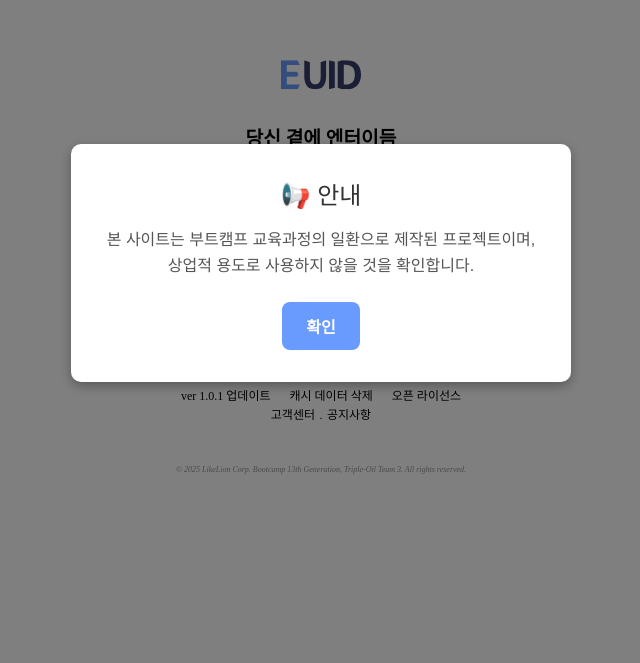
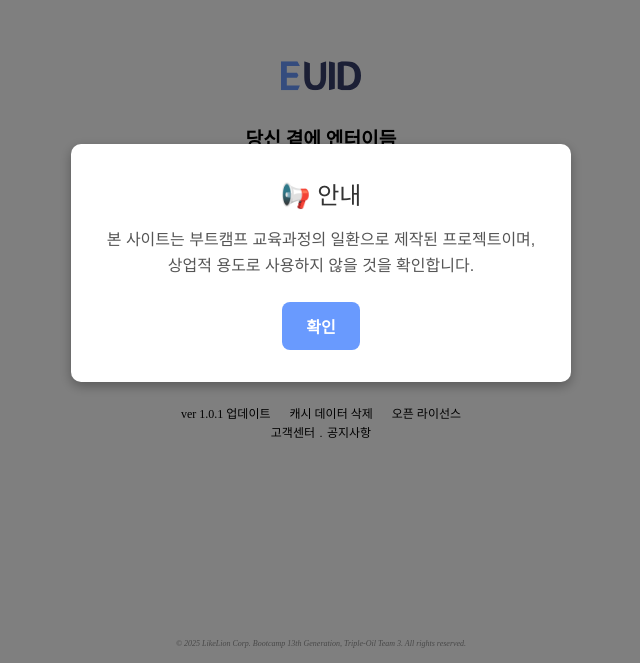
Before and after one commit to FRONTENDBOOTCAMP-13th/next-to-euid, a website built with Vite: page src/login-welcome.html in a window 1280 px wide. Shown: the part 137-800 px from the top of the page, without its empty margins (319-959 px from the left). Built offline with nearby package versions, Linux system fonts and the light colour scheme; a web font is replaced by a local one.

Commit message:
refactor♻️: Modify login-welcome.css
- Change the border color of the speech bubble
- Prevent line breaks in the speech bubble
- Fix footer information to the bottom of the page
- Add spacing above the login button text to ensure consistent layout alignment

```diff
--- a/src/styles/login-welcome.css
+++ b/src/styles/login-welcome.css
@@ -1,4 +1,4 @@
-@import '../theme.css';
+@import '/src/theme.css';
 @import '/public/common/a11y.css';
 @import '/public/common/mini-reset.css';
 
@@ -10,6 +10,7 @@ body {
   align-items: center;
   min-height: 100vh;
   padding: var(--space-28);
+  position: relative;
   /* min-width: 500px; */
 
   /* 500px 미만 width값 지정으로 자연스러운 반응형 구현 목적 */
@@ -121,7 +122,7 @@ header {
 .box-start-content {
   display: block;
   text-align: center;
-  padding: var(--space-8) 0 var(--space-44);
+  padding: 0 0 var(--space-60);
   color: var(--contents-primary-color);
   font-weight: var(--font-weight-regular);
 }
@@ -160,7 +161,7 @@ header {
 .button--login {
   background-color: var(--dark-foundation-secondary-color);
   color: var(--foundation-background-color);
-  margin: 0 0 var(--space-8);
+  margin: var(--space-8) 0 var(--space-8);
   box-shadow: 0 3px 3px rgba(0, 0, 0, 0.1);
   border: 0.0625rem solid var(--dark-foundation-secondary-color);
 
@@ -196,9 +197,11 @@ header {
   border-radius: var(--space-8);
   padding: var(--space-4);
   color: var(--foundation-background-color);
+  border: .0437rem solid #373f67;
   text-align: center;
   display: flex;
   align-items: center;
+  white-space: nowrap;
   /* 3초 회원가입 문구 부드러운 효과 */
   /* transition: opacity 0.25s ease-out;
   opacity: 0; */
@@ -212,7 +215,9 @@ header {
   width: 0;
   height: 0;
   border: 0.625em solid transparent;
+  /* border: none; */
   border-top-color: #373f67;
+  border-bottom-color: #373f67;
   border-bottom: 0;
   border-left: 0;
   margin-left: -0.312em;
@@ -223,7 +228,7 @@ header {
 .text-start-firsttime {
   color: var(--dark-foundation-secondary-color);
   font-weight: var(--font-weight-regular);
-  margin: 0 0 var(--space-8);
+  /* margin: 0 0 var(--space-16); */
 }
 
 .button--signup {
@@ -244,7 +249,13 @@ header {
 }
 
 /* 푸터 */
+footer {
+  position: absolute;
+  bottom: var(--space-12);
+}
+
 cite {
   color: var(--contents-secondary-color);
   justify-content: left;
+  padding: var(--space-12);
 }
--- a/src/styles/signup.css
+++ b/src/styles/signup.css
@@ -1,4 +1,4 @@
-@import '../theme.css';
+@import '/src/theme.css';
 @import '/public/common/a11y.css';
 @import '/public/common/mini-reset.css';
 
```
